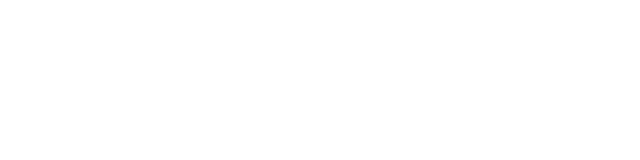
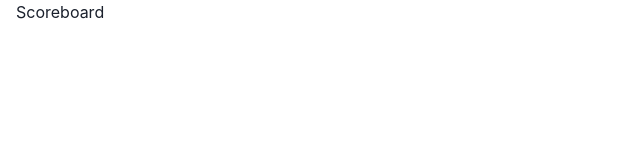
Before and after one commit to mammad2c/click-the-fox-game, a React (Vite) app: page /scoreboard in a window 1280 px wide. Before the commit this address had no page. Shown: the top 160 px of the page, without its empty margins (0-640 px from the left). Built offline with nearby package versions, Linux system fonts and the light colour scheme.

Commit message:
feat: add scoreboard page

```diff
--- a/src/client/pages/index.ts
+++ b/src/client/pages/index.ts
@@ -1,2 +1,3 @@
 export { Home } from "./home/home";
 export { Game } from "./game/game";
+export { Scoreboard } from "./scoreboard/scoreboard";
--- /dev/null
+++ b/src/client/pages/scoreboard/scoreboard.tsx
@@ -0,0 +1,5 @@
+const Scoreboard = () => {
+  return <div>Scoreboard</div>;
+};
+
+export { Scoreboard };
--- a/src/client/router/routes.ts
+++ b/src/client/router/routes.ts
@@ -1,4 +1,4 @@
-import { Home, Game } from "@/client/pages";
+import { Home, Game, Scoreboard } from "@/client/pages";
 
 const routes = [
   {
@@ -10,6 +10,10 @@ const routes = [
     path: "/game",
     component: Game,
   },
+  {
+    path: "/scoreboard",
+    component: Scoreboard,
+  },
 ];
 
 export { routes };
```
